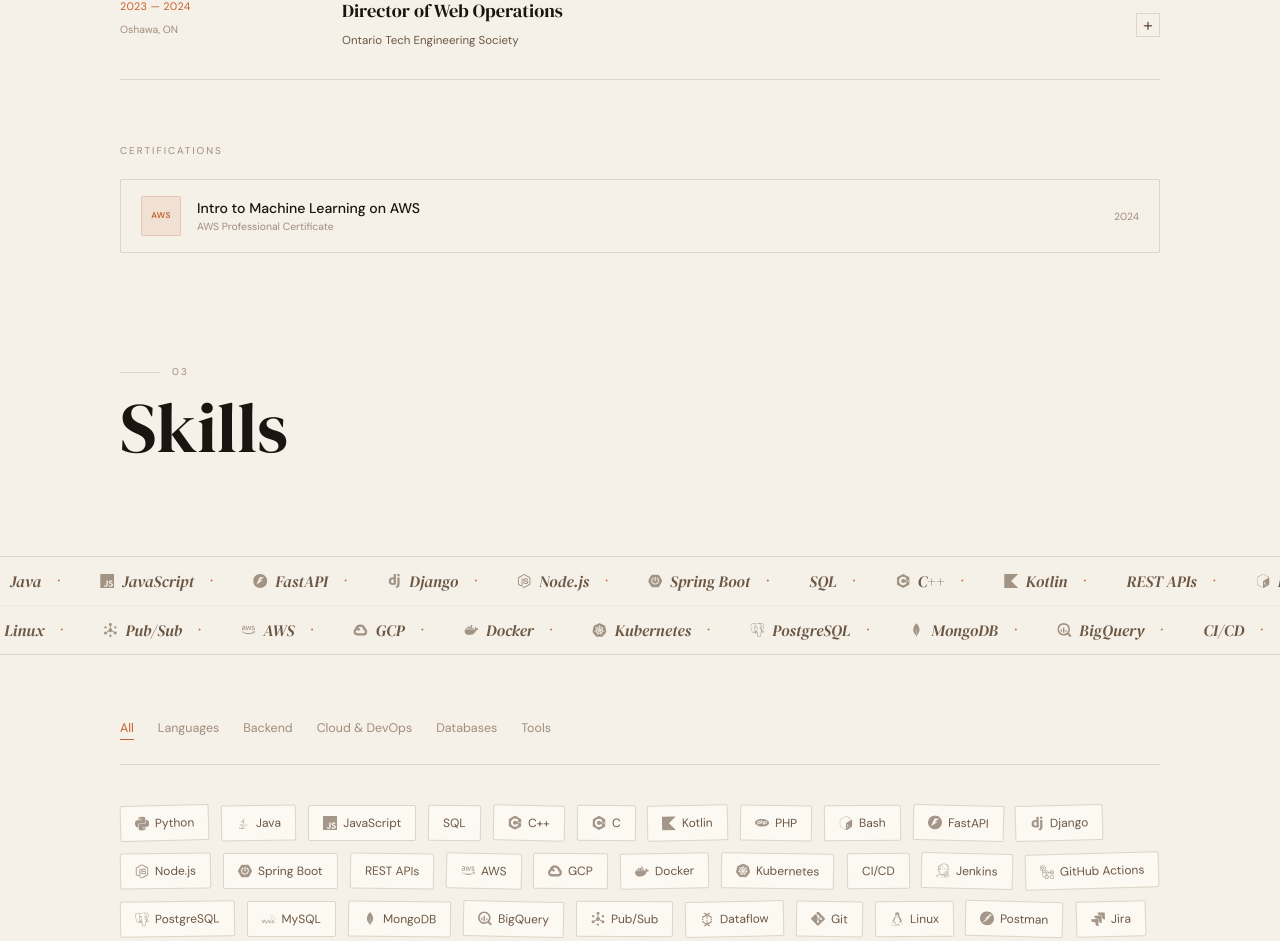
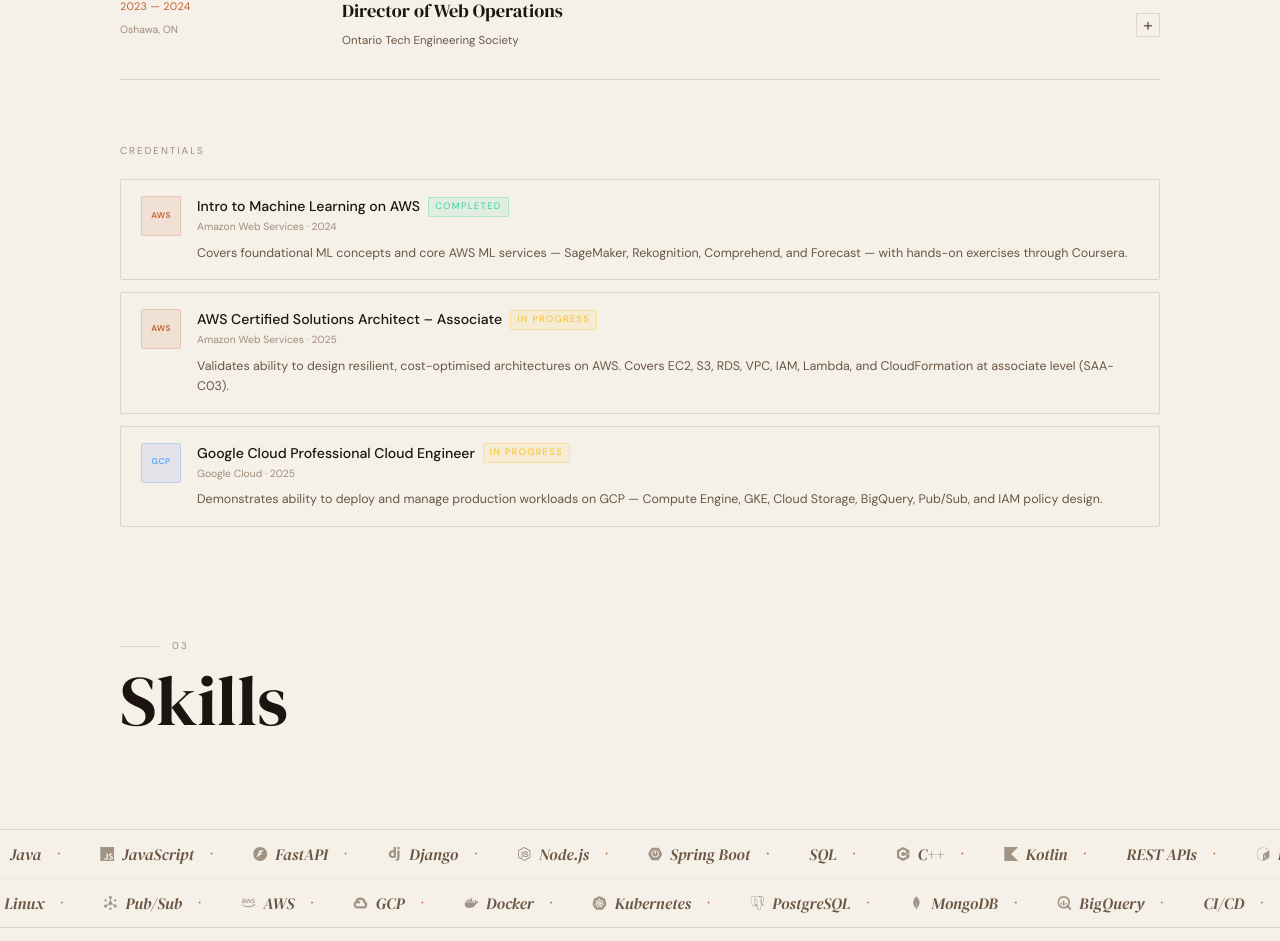
Before and after one commit to Harsh-0214/Personal-Website, a React (Vite) app: page / in a window 1280 px wide. Shown: the part 2403-3344 px from the top of the page. Built offline with nearby package versions, Linux system fonts and the light colour scheme.

Commit message:
Expand credentials section with descriptions and status badges
https://claude.ai/code/session_01CJ9DZiXCoXVBiJJtNjDHbR

```diff
--- a/src/components/Experience.tsx
+++ b/src/components/Experience.tsx
@@ -104,29 +104,46 @@ export default function Experience() {
           ))}
         </div>
 
-        {/* Certifications */}
+        {/* Credentials */}
         <motion.div
           initial={{ opacity: 0, y: 16 }}
           animate={inView ? { opacity: 1, y: 0 } : {}}
           transition={{ delay: 0.45, duration: 0.75 }}
           className="mt-12 md:mt-16"
         >
-          <p className="font-sans text-[0.62rem] uppercase tracking-[0.2em] text-dim mb-5">Certifications</p>
+          <p className="font-sans text-[0.62rem] uppercase tracking-[0.2em] text-dim mb-5">Credentials</p>
+          <div className="space-y-3">
             {certifications.map((c, i) => (
               <div
                 key={i}
-              className="flex items-center gap-4 border border-line px-5 py-4 hover:border-rust/50 hover:bg-surface transition-all duration-250 group rounded-sm"
+                className="border border-line px-5 py-4 hover:border-rust/50 hover:bg-surface transition-all duration-250 group rounded-sm"
               >
-              <div className="w-10 h-10 flex-shrink-0 flex items-center justify-center bg-rust/10 border border-rust/20 font-sans text-[0.52rem] font-semibold text-rust tracking-wider rounded-sm">
-                AWS
+                <div className="flex items-start gap-4">
+                  <div className={`w-10 h-10 flex-shrink-0 flex items-center justify-center border font-sans text-[0.52rem] font-semibold tracking-wider rounded-sm ${
+                    c.abbr === 'GCP'
+                      ? 'bg-blue-500/10 border-blue-500/20 text-blue-400'
+                      : 'bg-rust/10 border-rust/20 text-rust'
+                  }`}>
+                    {c.abbr}
                   </div>
                   <div className="flex-1 min-w-0">
-                <p className="font-sans font-medium text-[0.88rem] text-ink group-hover:text-rust transition-colors truncate">{c.name}</p>
-                <p className="font-sans text-[0.65rem] text-dim">{c.issuer}</p>
+                    <div className="flex items-center gap-2 flex-wrap mb-0.5">
+                      <p className="font-sans font-medium text-[0.88rem] text-ink group-hover:text-rust transition-colors">{c.name}</p>
+                      <span className={`font-sans text-[0.58rem] uppercase tracking-[0.15em] px-1.5 py-0.5 rounded-sm border ${
+                        c.status === 'Completed'
+                          ? 'text-emerald-400 border-emerald-400/30 bg-emerald-400/10'
+                          : 'text-amber-400 border-amber-400/30 bg-amber-400/10'
+                      }`}>
+                        {c.status}
+                      </span>
                     </div>
-              <span className="font-sans text-[0.65rem] text-dim flex-shrink-0">{c.year}</span>
+                    <p className="font-sans text-[0.65rem] text-dim mb-2">{c.issuer} · {c.year}</p>
+                    <p className="font-sans text-[0.78rem] text-mid leading-relaxed">{c.description}</p>
+                  </div>
+                </div>
               </div>
             ))}
+          </div>
         </motion.div>
 
       </div>
--- a/src/data/resume.ts
+++ b/src/data/resume.ts
@@ -75,7 +75,30 @@ export const experience = [
 ];
 
 export const certifications = [
-  { name: 'Intro to Machine Learning on AWS', issuer: 'AWS Professional Certificate', year: '2024' },
+  {
+    name: 'Intro to Machine Learning on AWS',
+    abbr: 'AWS',
+    issuer: 'Amazon Web Services',
+    year: '2024',
+    status: 'Completed' as const,
+    description: 'Covers foundational ML concepts and core AWS ML services — SageMaker, Rekognition, Comprehend, and Forecast — with hands-on exercises through Coursera.',
+  },
+  {
+    name: 'AWS Certified Solutions Architect – Associate',
+    abbr: 'AWS',
+    issuer: 'Amazon Web Services',
+    year: '2025',
+    status: 'In Progress' as const,
+    description: 'Validates ability to design resilient, cost-optimised architectures on AWS. Covers EC2, S3, RDS, VPC, IAM, Lambda, and CloudFormation at associate level (SAA-C03).',
+  },
+  {
+    name: 'Google Cloud Professional Cloud Engineer',
+    abbr: 'GCP',
+    issuer: 'Google Cloud',
+    year: '2025',
+    status: 'In Progress' as const,
+    description: 'Demonstrates ability to deploy and manage production workloads on GCP — Compute Engine, GKE, Cloud Storage, BigQuery, Pub/Sub, and IAM policy design.',
+  },
 ];
 
 export const projects = [
```
Lines whose indentation alone changed are shown as unchanged.
